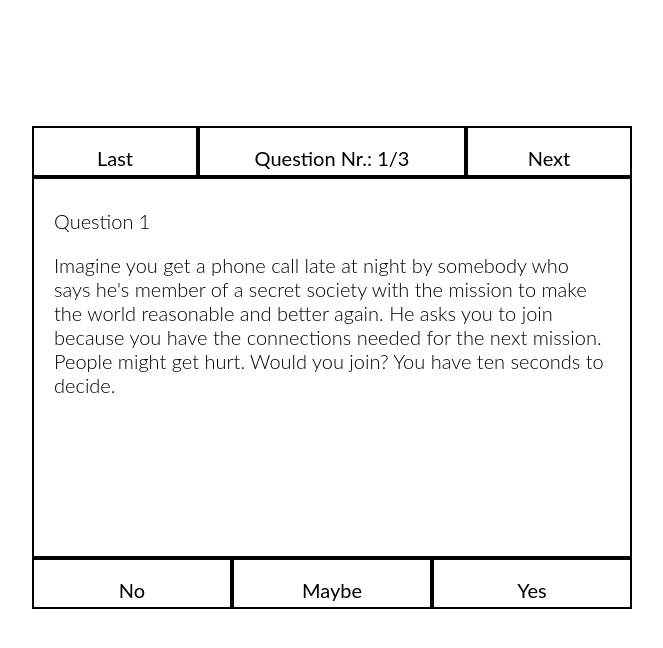
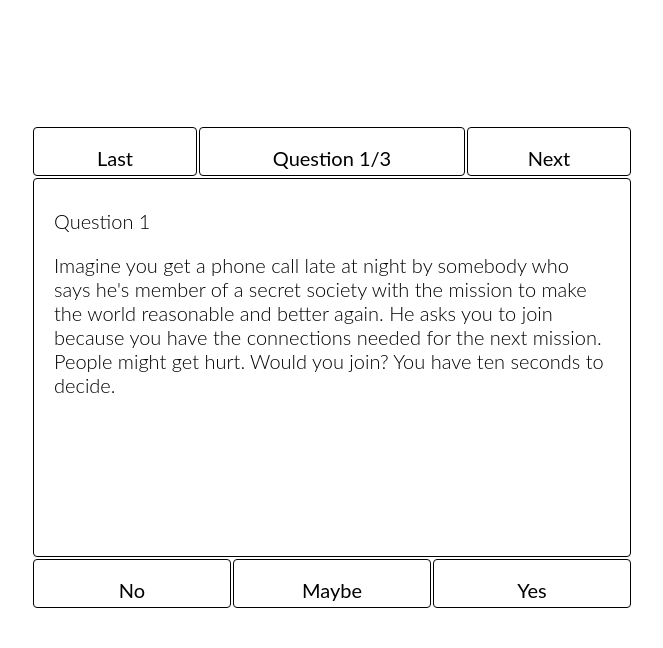
Before and after one commit to mzhKU/personappity, a plain HTML site: page flexbox.html in a window 1280 px wide. Shown: the whole page, without its empty margins (308-971 px from the left). Drawn offline with nearby package versions, Linux system fonts and the light colour scheme.

Commit message:
Updated borders

```diff
--- a/flexbox.css
+++ b/flexbox.css
@@ -4,14 +4,23 @@ body {
 }
 
 .box {
+  height: 98%;
   display: flex;
   flex-flow: wrap;
-  /* border: 1px dashed grey; */
 }
 
+
 .box div {
-  border: 2px solid black;
+  border: 1px solid black;
+  border-radius: 4px;
+  margin: 1px;
 }
+
+/*
+.box div {
+  border: 1px solid black;
+}
+*/
 
 div.box > .top {
     /* A size value for main-axis dimension
@@ -34,6 +43,8 @@ div.box > .top {
    space after using 3*10% of 600px. */
 div.top:nth-of-type(2) {
     flex-grow: 2;
+    border-left: 1px solid black;
+    border-right: 1px solid black;
 }
 
 div.top p {
--- a/flexbox.html
+++ b/flexbox.html
@@ -13,7 +13,7 @@
         <div ng-app="app" class="box" ng-controller="ctl">
             <div class="top" ng-click="last()">Last  </div>
             <div class="top">
-                <p>Question Nr.: {{ questionCounter }}</p>
+                <p>Question {{ questionCounter }}</p>
             </div>
             <div class="top" ng-click="next()">Next  </div>
 
--- a/grid.css
+++ b/grid.css
@@ -19,7 +19,7 @@ body {
 }
 
 .wrapper > div {
-  border: 2px solid black;
+  border: 1px solid black;
   border-radius: 4px;
   background-color: white
   color: black;
```
Also changed, not shown: grid.html (+1 -0 lines).
